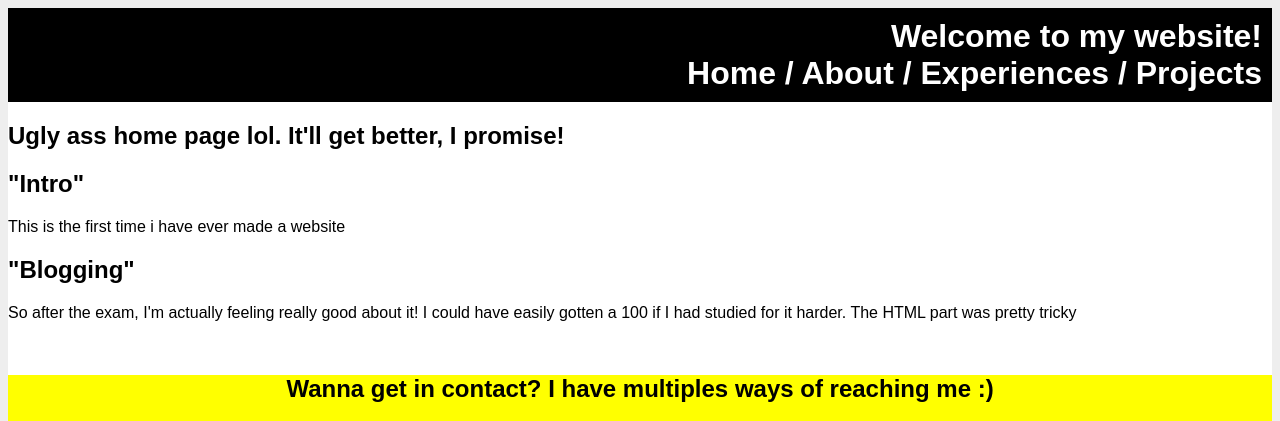
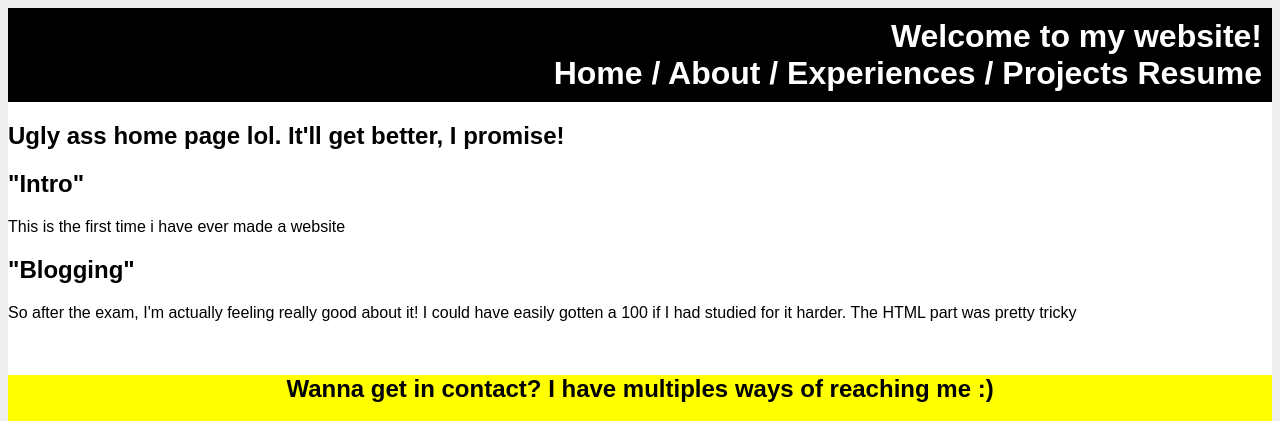
Before and after one commit to darienmiller88/darienmiller88.github.io, a plain HTML site: page index.html in a window 1280 px wide. Shown: the top 421 px of the page. Drawn offline with Linux system fonts and the light colour scheme.

Commit message:
Update index.html

```diff
--- a/index.html
+++ b/index.html
@@ -22,6 +22,7 @@
                     <a href = "about-me.html"> About / </a>
                     <a href = ""> Experiences / </a>
                     <a href = ""> Projects </a>
+                    <a href = ""> Resume </a>
                 </h1>
             </div>
 
```
